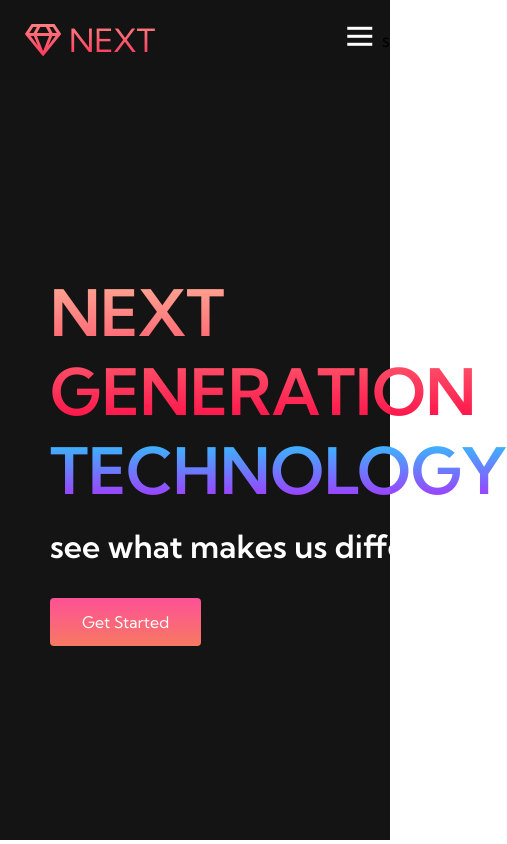
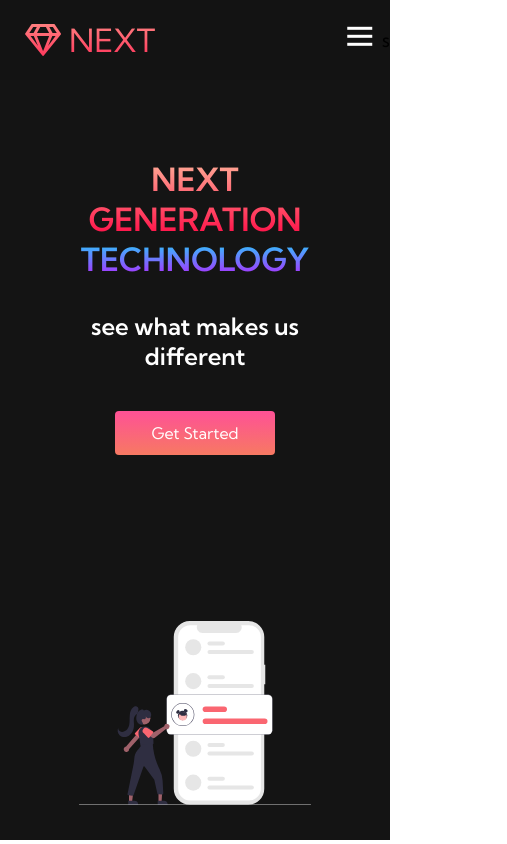
Before and after one commit to JoseMolina2/Next-Website, a plain HTML site: page index.html in a window 390 px wide. Shown: the whole page, 507 px wide, since content can reach past the window. Drawn offline with Linux system fonts and the light colour scheme.

Commit message:
feat: style for responsive hero section

```diff
--- a/hero.css
+++ b/hero.css
@@ -91,3 +91,51 @@
   width: 80%;
   height: 80%;
 }
+
+/* Mobile Responsive */
+
+@media screen and (max-width: 768px){
+  .main__container {
+    grid-template-columns: auto;
+  }
+
+  .main__content {
+    text-align: center;
+    margin-bottom: 4rem;
+  }
+
+  .main__content h1 {
+    font-size: 2.5rem;
+    margin-top: 2rem;
+  }
+
+  .main__content h2 {
+    font-size: 3rem;
+  }
+
+  .main__content p {
+    font-size: 1.5rem;
+    margin-top: 1rem;
+  }
+}
+
+@media screen and (max-width: 480px) {
+  .main__content h1 {
+    font-size: 2rem;
+    margin-top: 3rem;
+  }
+
+  .main__content h2 {
+    font-size: 2rem;
+  }
+
+  .main__content p {
+    font-size: 1.5rem;
+    margin-top: 2rem;
+  }
+
+  .main__btn {
+    padding: 12px 36px;
+    margin: 2.5rem 0;
+  }
+}
```
